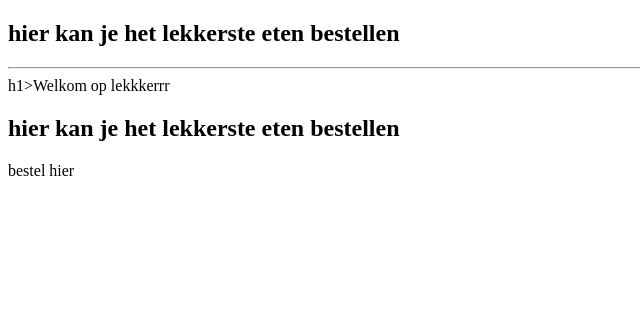
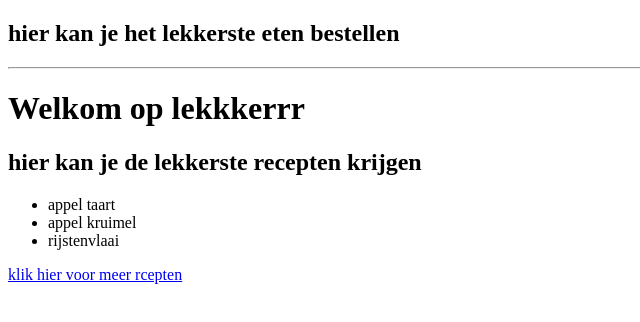
Before and after one commit to learntocodeNL/winc-basic, a plain HTML site: page index.html in a window 1280 px wide. Shown: the whole page, without its empty margins (0-640 px from the left). Drawn offline with Linux system fonts and the light colour scheme.

Commit message:
Add files via upload

```diff
--- a/index.html
+++ b/index.html
@@ -12,9 +12,15 @@
           <title> lekkkerrr </title>
         </head>
         <body>
-          h1>Welkom op lekkkerrr </h1>
-          <h2>hier kan je het lekkerste eten bestellen </h2>
-          <p>bestel hier
-  </p>
+          <h1>Welkom op lekkkerrr </h1>
+          <h2>hier kan je de lekkerste recepten krijgen
+           </h2>
+           <ul>
+             <li>appel taart</li>
+             <li>appel kruimel</li>
+             <li>rijstenvlaai</li>
+           </ul>
+
+
+           <a href="file:///Users/tim/Desktop/Winc_Academy/opdracht_eerste_HTML_pagina/about.html">klik hier voor meer rcepten </a>
         </body>
- </html>
```
Also changed, not shown: about.html (added, +21 -0 lines).
